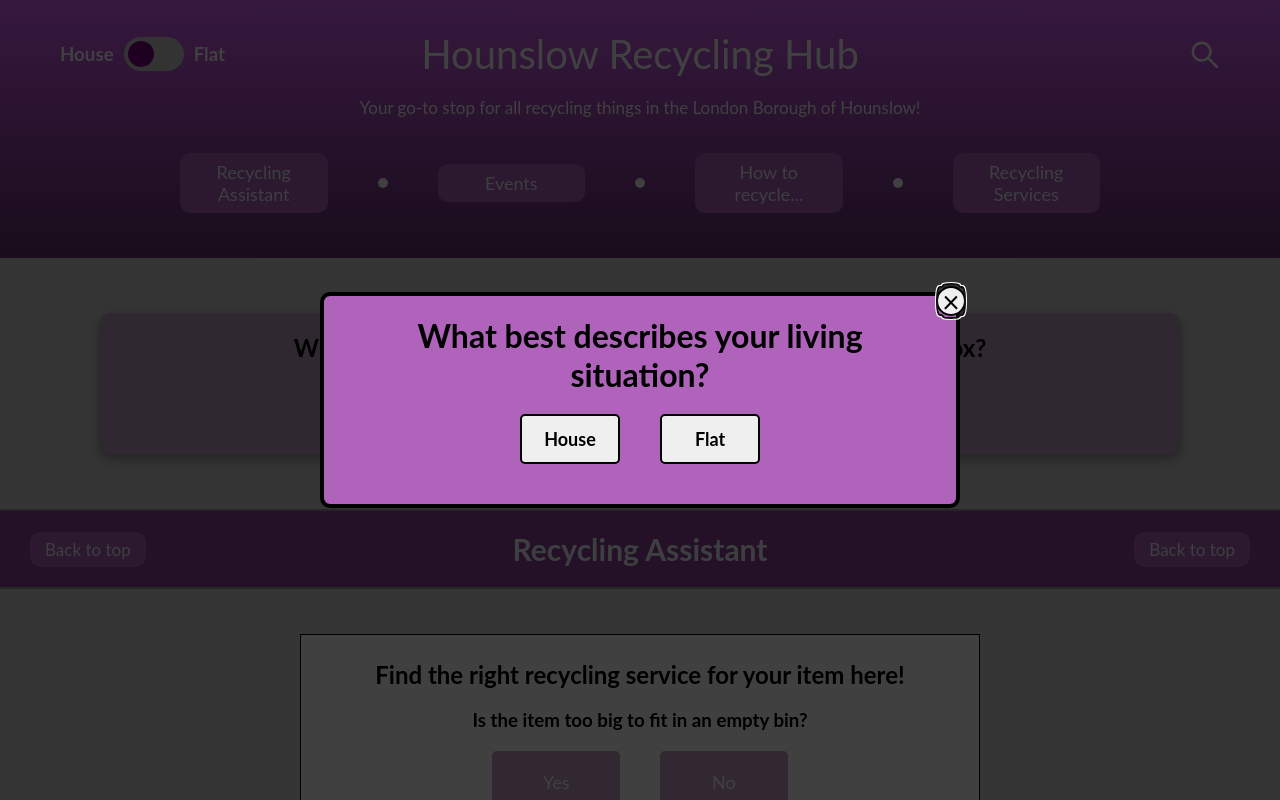
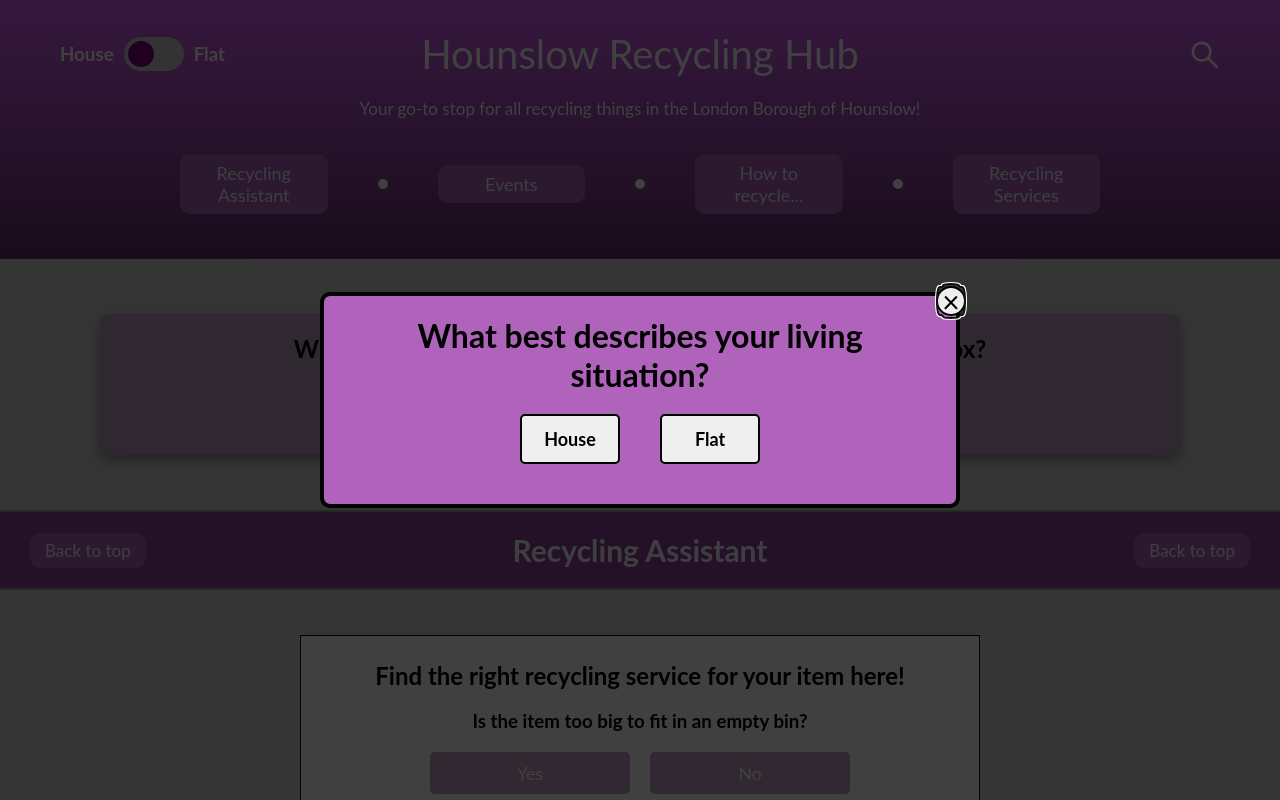
Before and after one commit to ajn2020/test, a Next.js app: page / in a window 1280 px wide. Shown: the top 800 px of the page. Built offline with nearby package versions, Linux system fonts and the light colour scheme.

Commit message:
Misc changes

```diff
--- a/components/DecisionTree.tsx
+++ b/components/DecisionTree.tsx
@@ -45,10 +45,8 @@ export default function DecisionTree() {
             </button>
           ))}
         </div>
-        <br />
-        <Button onClick={handleReset}>Restart</Button>
-        {/* <button onClick={handleReset}>Restart</button> */}
       </div>
+      <Button onClick={handleReset}>Restart</Button>
     </div>
   );
 }
--- a/components/Footer.tsx
+++ b/components/Footer.tsx
@@ -1,9 +1,7 @@
 export default function Footer() {
   return (
-    <>
-      <div className="footer">
-        <p>Copyright &copy; 2023 Hounslow Recycling Hub</p>
-      </div>
-    </>
+    <div className="footer">
+      <p>Copyright &copy; 2023 Hounslow Recycling Hub</p>
+    </div>
   );
 }
--- a/components/Header.tsx
+++ b/components/Header.tsx
@@ -20,7 +20,6 @@ export default function Header(props: HeaderProps) {
   };
 
   return (
-    <>
     <div className="header" id="Header">
       <div className="header-top">
         <div className="switch-with-labels">
@@ -52,7 +51,6 @@ export default function Header(props: HeaderProps) {
           </div>
         )}
       </div>
-        <br />
       <div className="header-description">
         Your go-to stop for all recycling things in the London Borough of
         Hounslow!
@@ -73,6 +71,5 @@ export default function Header(props: HeaderProps) {
         <a href="#RecyclingServiceAccordionGrid">Recycling Services</a>
       </div>
     </div>
-    </>
   );
 }
--- a/components/RecyclingServiceAccordion.tsx
+++ b/components/RecyclingServiceAccordion.tsx
@@ -49,13 +49,11 @@ export default React.forwardRef<HTMLDivElement, RecyclingServiceAccordionProps>(
             )}
             <ReactMarkdown>{props.content}</ReactMarkdown>
             {props.infographic != null ? (
-              <>
-                <img
-                  className="recycling-service-accordion-infographic"
-                  src={props.infographic}
-                  alt=""
-                />
-              </>
+              <img
+                className="recycling-service-accordion-infographic"
+                src={props.infographic}
+                alt=""
+              />
             ) : (
               <br />
             )}
--- a/styles/style.css
+++ b/styles/style.css
@@ -199,12 +199,12 @@ input:checked + .slider:before {
 
 .header-description {
   font-size: 17px;
+  margin: 20px 0px;
 }
 
 .header-anchors {
   display: flex;
   padding: 15px 100px;
-  margin-top: 20px;
   align-items: center;
   position: sticky;
   top: 0px;
@@ -363,8 +363,9 @@ input:checked + .slider:before {
 
 .decision-tree-option {
   width: 20%;
-  margin: 20px 20px 0px 20px;
-  padding: 20px;
+  min-width: 200px;
+  margin: 20px 10px 0px 10px;
+  padding: 10px;
   border-width: 0;
   border-radius: 5px;
   background-color: #c29ec7;
```
Lines whose indentation alone changed are shown as unchanged.
